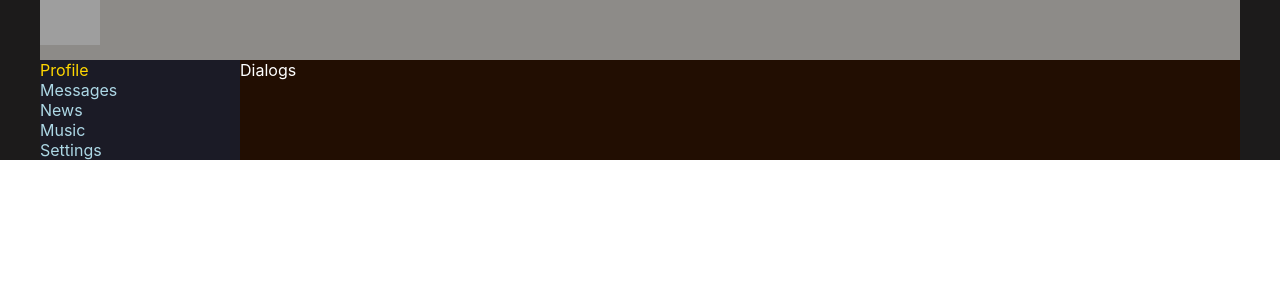
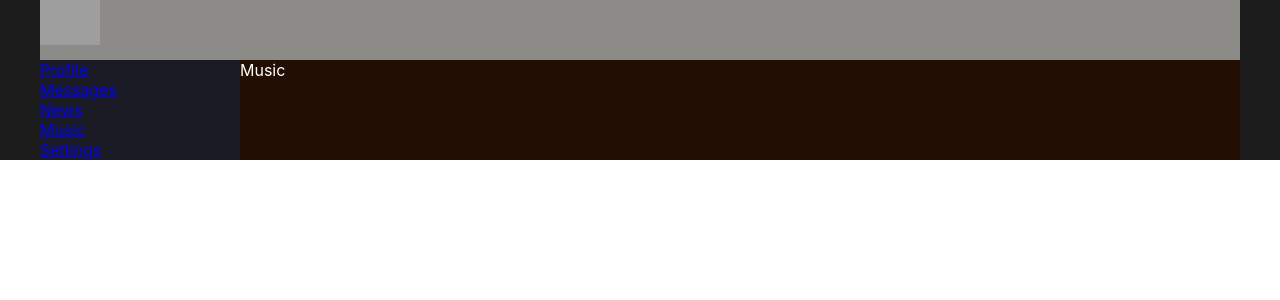
Before and after one commit to Nikita-Sidr/react-website, a React (Create React App) app: page /music in a window 1280 px wide. Shown: the top 300 px of the page. Built offline with nearby package versions, Linux system fonts and the light colour scheme; grey boxes are pictures that could not be loaded.

Commit message:
modernised clickable links plus added BrowserRouter npm install for other devices

```diff
--- a/package.json
+++ b/package.json
@@ -8,6 +8,7 @@
     "@testing-library/user-event": "^13.5.0",
     "react": "^18.2.0",
     "react-dom": "^18.2.0",
+    "react-router-dom": "^6.11.2",
     "react-scripts": "5.0.1",
     "web-vitals": "^2.1.4"
   },
--- a/src/App.js
+++ b/src/App.js
@@ -4,19 +4,30 @@ import Header from './components/Header/Header'
 import Navbar from "./components/Navbar/Navbar";
 import Profile from "./components/Profile/Profile";
 import Dialogs from "./components/Dialogs/Dialogs";
+import { BrowserRouter, Route, Routes } from 'react-router-dom'
+import News from "./components/News/News";
+import Music from "./components/Music/Music";
+import Settings from "./components/Settings/Settings";
 
 const App = () => {
   return (
+    <BrowserRouter>
       <div className="Global">
         <div className="app-wrapper">
           <Header />
           <Navbar />
           <div className='app-wrapper-content'>
-        <Dialogs />
-        {/* <Profile /> */}
+            <Routes>
+              <Route path="/profile" element={<Profile />} />
+              <Route path="/dialogs" element={<Dialogs />} />
+              <Route path="/news" element={<News />} />
+              <Route path="/music" element={<Music />} />
+              <Route path="/settings" element={<Settings />} />
+            </Routes>
           </div>
         </div>
       </div>
+    </BrowserRouter>
   )
 }
 export default App
--- /dev/null
+++ b/src/components/Music/Music.jsx
@@ -0,0 +1,12 @@
+import React from 'react'
+import s from './Music.module.css'
+
+const Music = (props) => {
+    return (
+        <div >
+            Music
+        </div>
+    )
+}
+
+export default Music
--- a/src/components/Navbar/Navbar.jsx
+++ b/src/components/Navbar/Navbar.jsx
@@ -4,11 +4,11 @@ import s from './Navbar.module.css'
 const Navbar = () => {
     return (
         <nav className={s.nav}>
-        <div className={`${s.item} ${s.active}`}><a >Profile</a> </div>
-        <div className={s.item}><a >Messages</a></div>
-        <div className={s.item}><a >News</a></div>
-        <div className={s.item}><a >Music</a> </div>
-        <div className={s.item}><a >Settings</a> </div>
+        <div className={`${s.item} ${s.active}`}><a href="/profile">Profile</a> </div>
+        <div className={s.item}><a href="/dialogs">Messages</a></div>
+        <div className={s.item}><a href="/news">News</a></div>
+        <div className={s.item}><a href="/music">Music</a> </div>
+        <div className={s.item}><a href="/settings">Settings</a> </div>
      </nav>
     )
 }
--- /dev/null
+++ b/src/components/News/News.jsx
@@ -0,0 +1,12 @@
+import React from 'react'
+import s from './News.module.css'
+
+const News = (props) => {
+    return (
+        <div >
+            News
+        </div>
+    )
+}
+
+export default News
--- /dev/null
+++ b/src/components/Settings/Settings.jsx
@@ -0,0 +1,12 @@
+import React from 'react'
+import s from './Settings.module.css'
+
+const Settings = (props) => {
+    return (
+        <div >
+            Settings
+        </div>
+    )
+}
+
+export default Settings
```
Also changed, not shown: src/components/Music/Music.module.css (added), src/components/News/News.module.css (added), src/components/Settings/Settings.module.css (added), 1 other file (tests, documents, lock files or other folders). Lines whose indentation alone changed are shown as unchanged.
